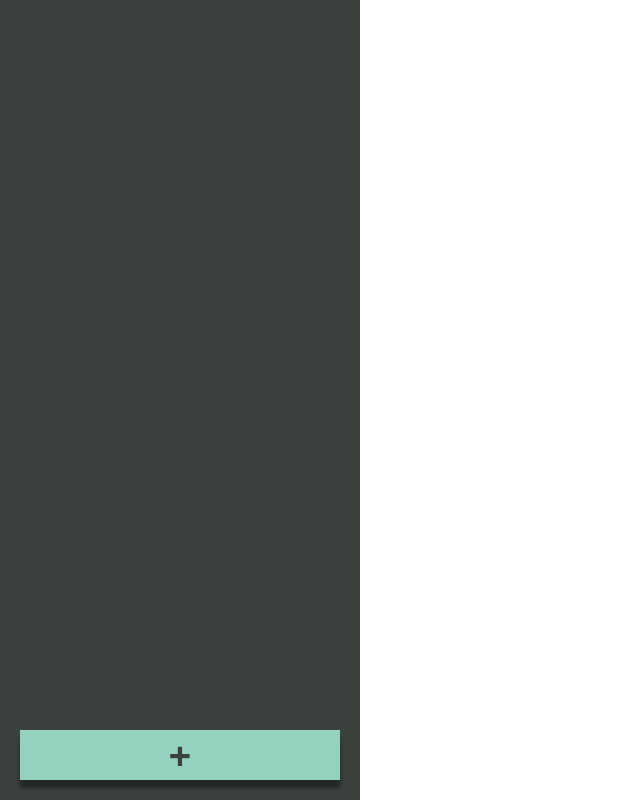
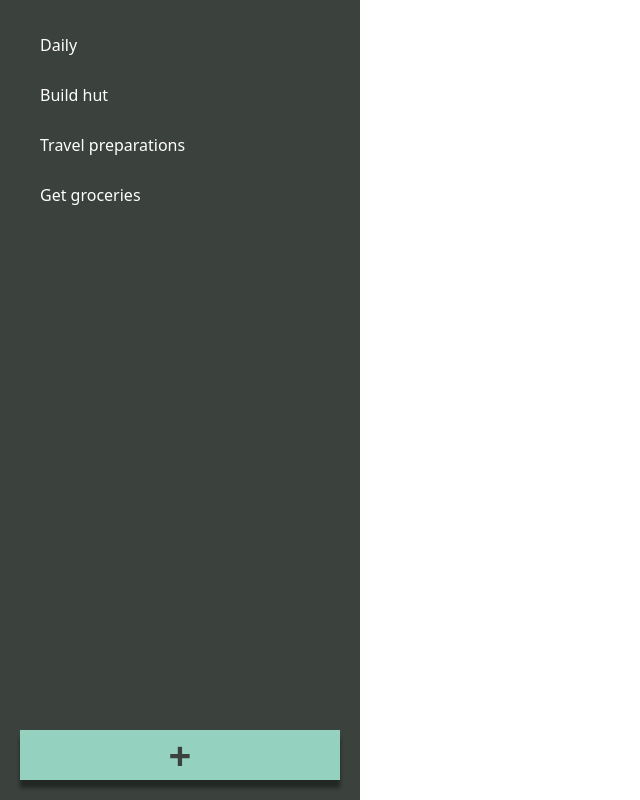
Before and after one commit to davmedeiros/todo-list, a website built with webpack: page src/index.html in a window 1280 px wide. Shown: the whole page, without its empty margins (0-640 px from the left). Built offline with nearby package versions, Linux system fonts and the light colour scheme.

Commit message:
Add some mock projects and style tabs

```diff
--- a/src/css/style.css
+++ b/src/css/style.css
@@ -41,3 +41,19 @@ button {
     font-weight: bold;
     color: var(--color-brand-beta);
 }
+
+#projects {
+    display: grid;
+    grid-auto-flow: row;
+    grid-auto-rows: 50px;
+}
+
+.project {
+    padding: 0 20px;
+}
+
+.project:hover {
+    background-color: var(--color-brand-psi);
+    color: var(--color-brand-beta);
+    cursor: pointer;
+}
--- a/src/index.html
+++ b/src/index.html
@@ -9,7 +9,20 @@
 
 <body>
     <aside>
-        <div id="projects"></div>
+        <div id="projects">
+            <div class="project">
+                <p class="project-name">Daily</p>
+            </div>
+            <div class="project">
+                <p class="project-name">Build hut</p>
+            </div>
+            <div class="project">
+                <p class="project-name">Travel preparations</p>
+            </div>
+            <div class="project">
+                <p class="project-name">Get groceries</p>
+            </div>
+        </div>
         <div id="project-actions">
             <button type="button" id="add-project">+</button>
         </div>
```
